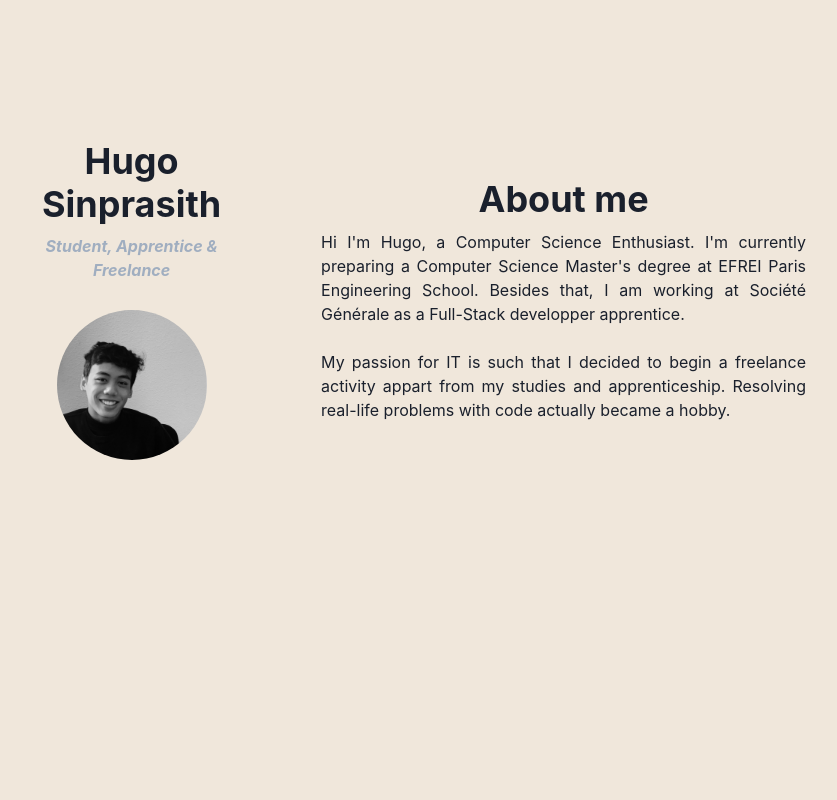
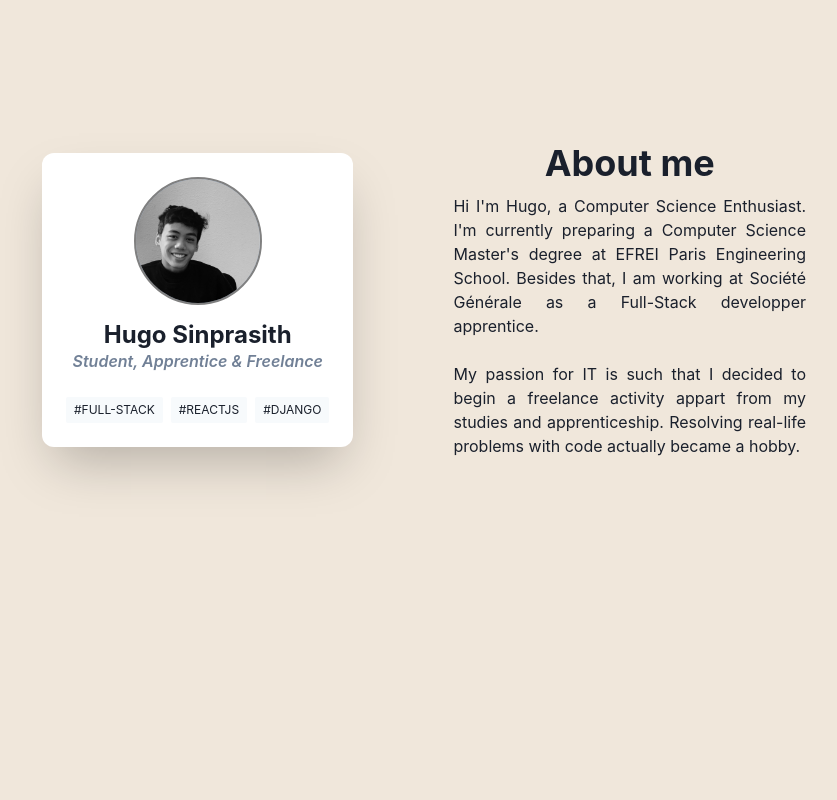
Before and after one commit to hugosinp/hugo-sinprasith-portfolio, a React (Create React App) app: page / in a window 1280 px wide. Shown: the part 900-1700 px from the top of the page, without its empty margins (186-1023 px from the left). Built offline with nearby package versions, Linux system fonts and the light colour scheme; no server answers.

Commit message:
modified bio section and added hero animation

```diff
--- a/src/app/components/organisms/oBioSection.js
+++ b/src/app/components/organisms/oBioSection.js
@@ -4,8 +4,13 @@ import {
     VStack,
     Container,
     Heading,
-    Image,
     Text,
+    Stack,
+    Badge,
+    useColorModeValue,
+    Box,
+    Center,
+    Avatar,
 } from '@chakra-ui/react';
 
 import me from '../../static/img/me.png';
@@ -15,19 +20,33 @@ const OBioSection = () => {
         <Container maxW={'4xl'} py={{ base: 35, md: 30 }}>
             <Flex h={{ base: "auto", lg: "100vh" }} direction={{ base: "column", lg: "row"}} align={'center'}>
                 <VStack p={5}>
-                    <Heading align={'center'}>
-                        Hugo Sinprasith
-                    </Heading>
-                    <Heading pb={5} size={5} color={'gray.400'} fontStyle={'italic'} align={'center'}>
-                        Student, Apprentice & Freelance
-                    </Heading>
-                    <Image
-                        objectFit={'cover'}
-                        borderRadius='full'
-                        boxSize={{ base: '200px', md:'150px' }}
-                        src={me}
-                        alt='Hugo Sinprasith'
-                    />
+                    <Center py={6}>
+                        <Box maxW={'320px'} w={'full'} bg={useColorModeValue('white', 'gray.900')} boxShadow={'2xl'} rounded={'xl'} p={6} textAlign={'center'}>
+
+                            <Avatar size="2xl" src={ me } alt={'Hugo Sinprasith'} mb={4} pos={'relative'} css={{ border: '2px solid grey', }}/>
+                            <Heading fontSize={'2xl'} fontFamily={'body'}>
+                                Hugo Sinprasith
+                            </Heading>
+                            <Text fontWeight={600} color={'gray.500'} fontStyle={'italic'} mb={4}>
+                                Student, Apprentice & Freelance
+                            </Text>
+                            <Text textAlign={'center'} color={useColorModeValue('gray.700', 'gray.400')} px={3}>
+                            </Text>
+
+                            <Stack align={'center'} justify={'center'} direction={'row'} mt={6}>
+                                <Badge px={2} py={1} bg={useColorModeValue('gray.50', 'gray.800')}  fontWeight={'400'}>
+                                    #full-stack
+                                </Badge>
+                                <Badge px={2} py={1} bg={useColorModeValue('gray.50', 'gray.800')} fontWeight={'400'}>
+                                    #reactjs
+                                </Badge>
+                                <Badge px={2} py={1} bg={useColorModeValue('gray.50', 'gray.800')} fontWeight={'400'}>
+                                    #django
+                                </Badge>
+                            </Stack>
+
+                        </Box>
+                    </Center>
                 </VStack>
                 <VStack p={{ base: 5, lg: 20 }}>
                     <Heading>
--- a/src/app/components/views/HeroView.js
+++ b/src/app/components/views/HeroView.js
@@ -1,16 +1,30 @@
-import React from 'react';
+import React, { useEffect } from 'react';
+import { useInView } from 'react-intersection-observer';
+import { motion, useAnimation } from 'framer-motion';
 
 import { Container, Flex } from '@chakra-ui/react'
 
 import OHeroSection from '../organisms/oHeroSection';
 
-const HeroView = ({ id }) => {
+const HeroView = ({ id, fadeIn }) => {
+
+    const {ref, inView} = useInView({ threshold: 0.1 })
+    const animation = useAnimation()
+
+    useEffect(() => {
+        fadeIn(animation, inView)
+    }, [fadeIn, animation, inView])
+
     return (
-        <Container maxW="container.xl" p={0}  id={id}>
-            <Flex height={{ base: '100vh' }} align={'center'}>
-                <OHeroSection />
-            </Flex>
-        </Container>
+        <div id={id}>
+            <motion.div animate={animation}>
+                <Container maxW="container.xl" p={0} ref={ref}>
+                    <Flex height={{ base: '100vh' }} align={'center'}>
+                        <OHeroSection />
+                    </Flex>
+                </Container>
+            </motion.div>
+        </div>
     )
 }
 
```
